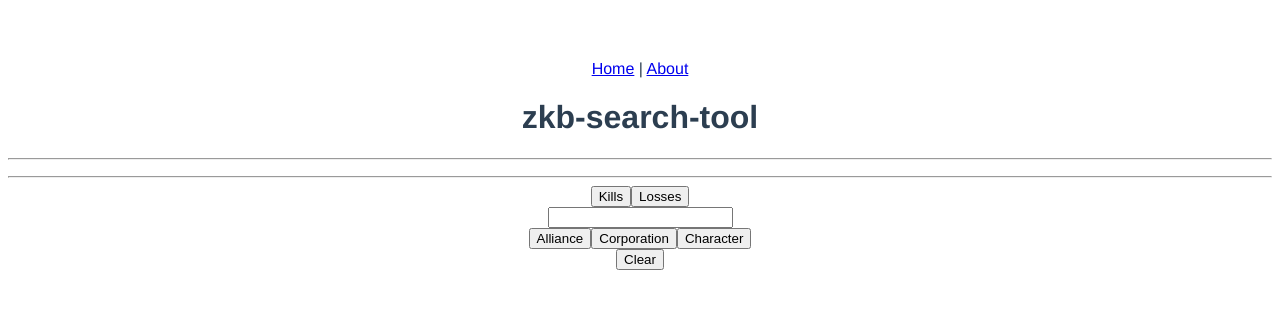
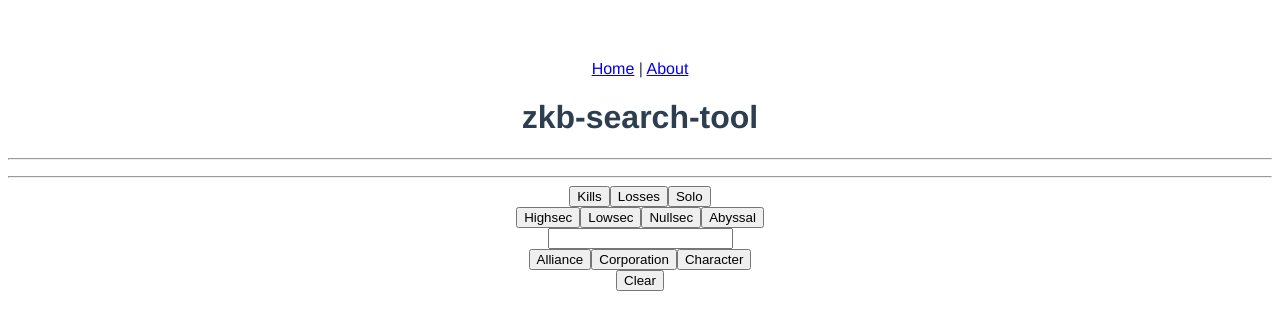
Before and after one commit to LTLPU/zkb-search-tool, a Vue app: page / in a window 1280 px wide. Shown: the top 330 px of the page. Built offline with nearby package versions, Linux system fonts and the light colour scheme.

Commit message:
SearchCriteriaType廃止 / SearchCriteriaをクラスにわけた

```diff
--- a/src/components/SearchTool.vue
+++ b/src/components/SearchTool.vue
@@ -11,9 +11,9 @@
     <ul>
       <li
         v-for="criteria in criteriaList"
-        :key="criteria.getType() + criteria.getValue()"
+        :key="criteria.idx"
       >
-        {{ criteria.getCriteriaView() }}
+        <span :style="{ color: criteria.obj.color }">◆</span> {{ criteria.obj.label }} <input type="button" value="×" v-on:click="remove(criteria.idx)">
       </li>
     </ul>
     <hr />
@@ -26,6 +26,32 @@
       type="button"
       value="Losses"
       v-on:click="addLosses()"
+    />
+    <input
+      type="button"
+      value="Solo"
+      v-on:click="addSolo()"
+    />
+    <br>
+    <input
+      type="button"
+      value="Highsec"
+      v-on:click="addHighsec()"
+    />
+    <input
+      type="button"
+      value="Lowsec"
+      v-on:click="addLowsec()"
+    />
+    <input
+      type="button"
+      value="Nullsec"
+      v-on:click="addNullsec()"
+    />
+    <input
+      type="button"
+      value="Abyssal"
+      v-on:click="addAbyssal()"
     />
     <br>
     <input
@@ -59,9 +85,17 @@
 </template>
 
 <script>
-import { SearchCriteriaCreator } from './entity/SearchCriteriaCreator.js'
+import { KillsSearchCriteria,
+  LossesSearchCriteria,
+  CharacterSearchCriteria,
+  AllianceSearchCriteria,
+  CorporationSearchCriteria,
+  SoloSearchCriteria,
+  HighsecSearchCriteria,
+  LowsecSearchCriteria,
+  NullsecSearchCriteria,
+  AbyssalSearchCriteria } from './entity/SearchCriteria.js'
 import { SearchCriteriaListModel } from './entity/SearchCriteriaListModel.js'
-import { SearchCriteriaType } from './entity/SearchCriteriaType.js'
 
 export default {
   name: 'SearchTool',
@@ -83,37 +117,54 @@ export default {
      * kills/を追加する。
      */
     addKills: function () {
-      this.addCriteria(SearchCriteriaType.TYPE_KILLS)
+      this.addCriteria(new KillsSearchCriteria())
     },
     addLosses: function () {
-      this.addCriteria(SearchCriteriaType.TYPE_LOSSES)
+      this.addCriteria(new LossesSearchCriteria())
+    },
+    addSolo: function () {
+      this.addCriteria(new SoloSearchCriteria())
+    },
+    addHighsec: function () {
+      this.addCriteria(new HighsecSearchCriteria())
+    },
+    addLowsec: function () {
+      this.addCriteria(new LowsecSearchCriteria())
+    },
+    addNullsec: function () {
+      this.addCriteria(new NullsecSearchCriteria())
+    },
+    addAbyssal: function () {
+      this.addCriteria(new AbyssalSearchCriteria())
     },
     addAlliance: function () {
-      this.addCriteria(SearchCriteriaType.TYPE_ALLIANCE, this.inputText)
+      this.addCriteria(new AllianceSearchCriteria(this.inputText, this.inputText))
     },
     addCorporation: function () {
-      this.addCriteria(SearchCriteriaType.TYPE_CORPORATION, this.inputText)
+      this.addCriteria(new CorporationSearchCriteria(this.inputText, this.inputText))
     },
     addCharacter: function () {
-      this.addCriteria(SearchCriteriaType.TYPE_CHARACTER, this.inputText)
+      this.addCriteria(new CharacterSearchCriteria(this.inputText, this.inputText))
     },
     /**
      * 条件を追加する。
      */
-    addCriteria: function (type, value) {
+    addCriteria: function (criteria) {
       this.criteriaList.addCriteria(
-        SearchCriteriaCreator.create(type, value)
+        criteria
       )
       this.updateUrl()
-      if (!value) {
-        this.inputText = ''
-      }
+    },
+    remove: function (idx) {
+      this.criteriaList.deleteSearchCriteria(idx)
+      this.updateUrl()
     },
     /**
      * 条件をクリアする。
      */
     clear: function () {
       this.criteriaList.clear()
+      this.inputText = ''
       this.updateUrl()
     },
     /**
--- a/src/components/entity/SearchCriteria.js
+++ b/src/components/entity/SearchCriteria.js
@@ -1,33 +1,206 @@
-import { SearchCriteriaTypeInfo } from './SearchCriteriaType.js'
-
 export class SearchCriteria {
-  constructor (type, searchType, searchValue) {
-    this._type = type !== undefined ? type : ''
-    this._searchType = searchType !== undefined ? searchType : ''
-    this._searchValue = searchValue !== undefined ? [searchValue] : []
+  constructor (value) {
+    // インスタンス作成時に指定(引数)
+    this._value = value
+    this._label = ''
+    // Class側で指定(固定)
+    this._type = ''
+    this._color = '#FFFFFF'
   }
 
-  addSearchValue (value) {
-    this._searchValue.push(value)
+  // Getter (表示用)
+  get value () {
+    return this._value
   }
 
-  getType () {
+  get label () {
+    return this._label
+  }
+
+  get type () {
     return this._type
   }
 
-  getTypeInfo () {
-    return SearchCriteriaTypeInfo[this._type]
+  get hasValue () {
+    if (typeof this._value === 'undefined') {
+      return false
+    }
+    return true
   }
 
-  getValue () {
-    return this._searchValue
-  }
-
-  getCriteriaView () {
-    if (Array.isArray(this._searchValue) && this._searchValue.length > 0) {
-      return this._searchType + ' : ' + this._searchValue.join(', ')
-    } else {
-      return this._searchType
-    }
+  get color () {
+    return this._color
   }
 }
+
+/**
+ * Kills
+ */
+export class KillsSearchCriteria extends SearchCriteria {
+  constructor () {
+    super()
+    this._type = 'kills'
+    this._label = 'Kills'
+    this._color = '#00FF00'
+  }
+}
+
+/**
+ * Losses
+ */
+export class LossesSearchCriteria extends SearchCriteria {
+  constructor () {
+    super()
+    this._type = 'losses'
+    this._label = 'Losses'
+    this._color = '#FF0000'
+  }
+}
+
+/**
+ * Ganked
+ */
+export class GankedSearchCriteria extends SearchCriteria {
+  constructor () {
+    super()
+    this._type = 'ganked'
+    this._label = 'Ganked'
+    this._color = '#00FF33'
+  }
+}
+
+/**
+ * Solo
+ */
+export class SoloSearchCriteria extends SearchCriteria {
+  constructor () {
+    super()
+    this._type = 'solo'
+    this._label = 'Solo'
+    this._color = '#0033FF'
+  }
+}
+
+/**
+ * Alliance
+ */
+export class AllianceSearchCriteria extends SearchCriteria {
+  /**
+   *
+   * @param {String} value AllianceId
+   * @param {String} label AllianceName
+   */
+  constructor (value, label) {
+    super()
+    this._type = 'alliance'
+    this._value = value
+    this._label = label
+    this._color = '#FFCC00'
+  }
+}
+
+/**
+ * Corporation
+ */
+export class CorporationSearchCriteria extends SearchCriteria {
+  /**
+   *
+   * @param {String} value CorporationId
+   * @param {String} label CorporationName
+   */
+  constructor (value, label) {
+    super()
+    this._type = 'corporation'
+    this._value = value
+    this._label = label
+    this._color = '#FFFF00'
+  }
+}
+
+/**
+ * Character
+ */
+export class CharacterSearchCriteria extends SearchCriteria {
+  /**
+   *
+   * @param {String} value CharacterId
+   * @param {String} label CharacterName
+   */
+  constructor (value, label) {
+    super()
+    this._type = 'character'
+    this._value = value
+    this._label = label
+    this._color = '#FF0000'
+  }
+}
+
+/**
+ * Highsec
+ */
+export class HighsecSearchCriteria extends SearchCriteria {
+  constructor () {
+    super()
+    this._type = 'highsec'
+    this._label = 'Highsec'
+    this._color = '#00FF00'
+  }
+}
+
+/**
+ * Lowsec
+ */
+export class LowsecSearchCriteria extends SearchCriteria {
+  constructor () {
+    super()
+    this._type = 'lowsec'
+    this._label = 'Lowsec'
+    this._color = '#FFFF00'
+  }
+}
+
+/**
+ * Nullsec
+ */
+export class NullsecSearchCriteria extends SearchCriteria {
+  constructor () {
+    super()
+    this._type = 'nullsec'
+    this._label = 'Nullsec'
+    this._color = '#FF0000'
+  }
+}
+
+/**
+ * Abyssal
+ */
+export class AbyssalSearchCriteria extends SearchCriteria {
+  constructor () {
+    super()
+    this._type = 'abyssal'
+    this._label = 'Abyssal'
+    this._color = '#000000'
+  }
+}
+
+/**
+// 条件のタイプ
+export const SearchCriteriaType = {
+  // TYPE_KILLS: 'TYPE_KILLS',
+  // TYPE_LOSSES: 'TYPE_LOSSES',
+  TYPE_GANKED: 'TYPE_GANKED',
+  TYPE_SOLO: 'TYPE_SOLO',
+  TYPE_HIGHSEC: 'TYPE_HIGHSEC',
+  TYPE_LOWSEC: 'TYPE_LOWSEC',
+  TYPE_NULLSEC: 'TYPE_NULLSEC',
+  TYPE_ABYSSAL: 'TYPE_ABYSSAL',
+  TYPE_SHIP: 'TYPE_SHIP',
+  TYPE_GROUP: 'TYPE_GROUP',
+  TYPE_ALLIANCE: 'TYPE_ALLIANCE',
+  TYPE_CORPORATION: 'TYPE_CORPORATION',
+  TYPE_CHARACTER: 'TYPE_CHARACTER',
+  TYPE_REGION: 'TYPE_REGION',
+  TYPE_CONSTERATION: 'TYPE_CONSTERATION',
+  TYPE_SYSTEM: 'TYPE_SYSTEM'
+}
+  */
--- a/src/components/entity/SearchCriteriaCreator.js
+++ /dev/null
@@ -1,18 +0,0 @@
-import { SearchCriteria } from './SearchCriteria.js'
-import { SearchCriteriaType, SearchCriteriaTypeInfo } from './SearchCriteriaType.js'
-
-export class SearchCriteriaCreator {
-  static create (type, value) {
-    if (!SearchCriteriaType.hasOwnProperty(type)) {
-      throw new Error('type is not SearchCriteriaType.')
-    }
-
-    const typeInfo = SearchCriteriaTypeInfo[type]
-
-    if (typeInfo.isParameterRequired && !value) {
-      throw new Error('value is required.')
-    }
-
-    return new SearchCriteria(type, typeInfo.type, value)
-  }
-}
```
Also changed, not shown: src/components/entity/SearchCriteriaListModel.js (+109 -62 lines).
